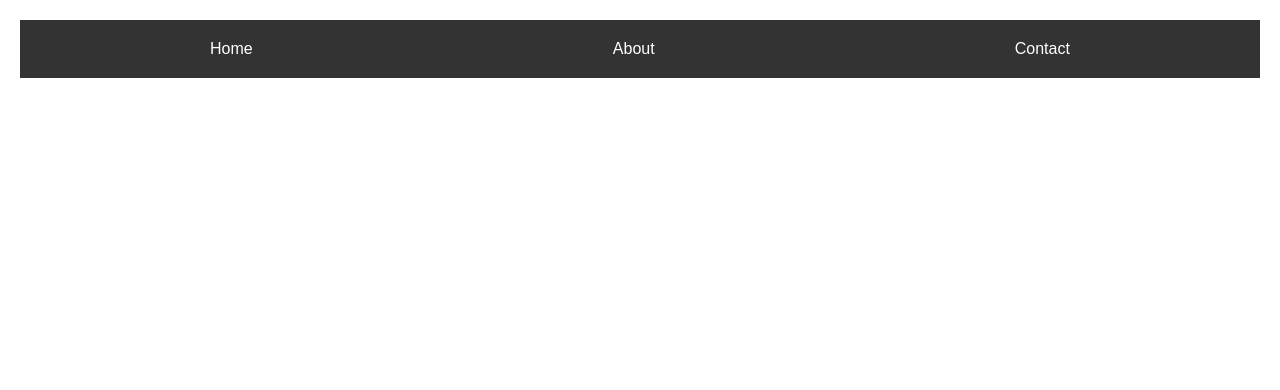
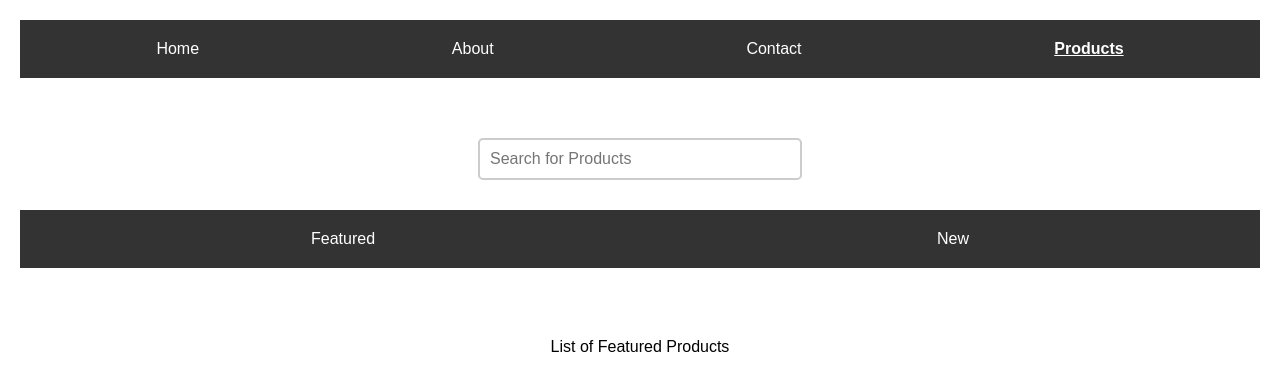
Before and after one commit to hunchodragovic/react-router, a React (Vite) app in the folder react-router/: page /products in a window 1280 px wide. Before the commit this address had no page. Shown: the top 390 px of the page. Built offline with nearby package versions, Linux system fonts and the light colour scheme.

Commit message:
Nesting Routes

```diff
--- a/react-router/src/App.jsx
+++ b/react-router/src/App.jsx
@@ -1,27 +1,38 @@
 import React from "react";
-import { BrowserRouter as Router, Routes, Route } from "react-router-dom";
+import { BrowserRouter as Router, Routes, Route, Outlet } from "react-router-dom";
 import Home from "./components/Home";
 import About from "./components/About";
 import Contact from "./components/Contact";
 import Header from "./components/Header";
 import Navbar from "./components/Navbar";
-import "./styles/styles.css"
+import "./styles/styles.css";
 import OrderSummary from "./components/OrderSummary";
+import Products from "./components/Products";
+import Featured from "./components/Featured";
+import New from "./components/New";
+
 const App = () => {
   return (
     <Router>
       <Navbar />
       <Routes>
-        <Route path="/" element={<>
-          <Header/> <Home />
-        </>
-        }
+        <Route
+          path="/"
+          element={
+            <>
+              <Header /> <Home />
+            </>
+          }
         />
-       <Route path="/home" element={<Home />} />
-
+        <Route path="/home" element={<Home />} />
         <Route path="/about" element={<About />} />
         <Route path="/contact" element={<Contact />} />
         <Route path="/order-summary" element={<OrderSummary />} />
+        <Route path="/products" element={<Products />}>
+          <Route index element={<Featured />} />
+          <Route path="featured" element={<Featured />} />
+          <Route path="new" element={<New />} />
+        </Route>
       </Routes>
     </Router>
   );
--- /dev/null
+++ b/react-router/src/components/Featured.jsx
@@ -0,0 +1,12 @@
+import React from 'react'
+
+const Featured = () => {
+  return (
+    <div>List of Featured Products
+
+    </div>
+
+  )
+}
+
+export default Featured
--- a/react-router/src/components/Navbar.jsx
+++ b/react-router/src/components/Navbar.jsx
@@ -5,7 +5,8 @@ const Navbar = () => {
   return <nav>
     <NavLink to="/home">Home</NavLink>
     <NavLink to="/about">About</NavLink>
-    <NavLink to="contact">Contact</NavLink>
+    <NavLink to="/contact">Contact</NavLink>
+    <NavLink to="/products">Products</NavLink>
   </nav>;
 };
 
--- /dev/null
+++ b/react-router/src/components/New.jsx
@@ -0,0 +1,10 @@
+import React from 'react'
+
+const New = () => {
+  return (
+    <>
+    <div>List of New Products</div></>
+  )
+}
+
+export default New
--- /dev/null
+++ b/react-router/src/components/Products.jsx
@@ -0,0 +1,17 @@
+import React from 'react'
+import { Link, Outlet } from 'react-router-dom'
+
+const Products = () => {
+  return (
+   <>
+   <input type="text" placeholder='Search for Products'/>
+   <nav>
+    <Link to="featured">Featured</Link>
+    <Link to="new">New</Link>
+   </nav>
+   <Outlet/>
+   </>
+  )
+}
+
+export default Products
--- a/react-router/src/styles/styles.css
+++ b/react-router/src/styles/styles.css
@@ -10,6 +10,22 @@ body {
     padding: 10px;
     display: flex;
     justify-content: space-around;
+    margin-bottom: 50px;
+  }
+  input {
+    padding: 10px;
+    margin: 10px;
+    width: 300px;
+    border: 2px solid #ccc;
+    border-radius: 5px;
+    font-size: 16px;
+    transition: border-color 0.3s ease-in-out;
+    margin-bottom: 30px;
+  }
+
+  input:focus {
+    border-color: #007BFF;
+    outline: none;
   }
 
   nav a {
@@ -36,3 +52,22 @@ body {
     font-size: 24px;
     font-weight: bold;
   }
+  button {
+    background-color: #007BFF;
+    color: white;
+    padding: 12px 20px;
+    border: none;
+    border-radius: 5px;
+    font-size: 16px;
+    cursor: pointer;
+    transition: background-color 0.3s ease;
+  }
+
+  button:hover {
+    background-color: #0056b3;
+  }
+
+  button:focus {
+    outline: none;
+    box-shadow: 0 0 0 3px rgba(0, 123, 255, 0.5);
+  }
```
